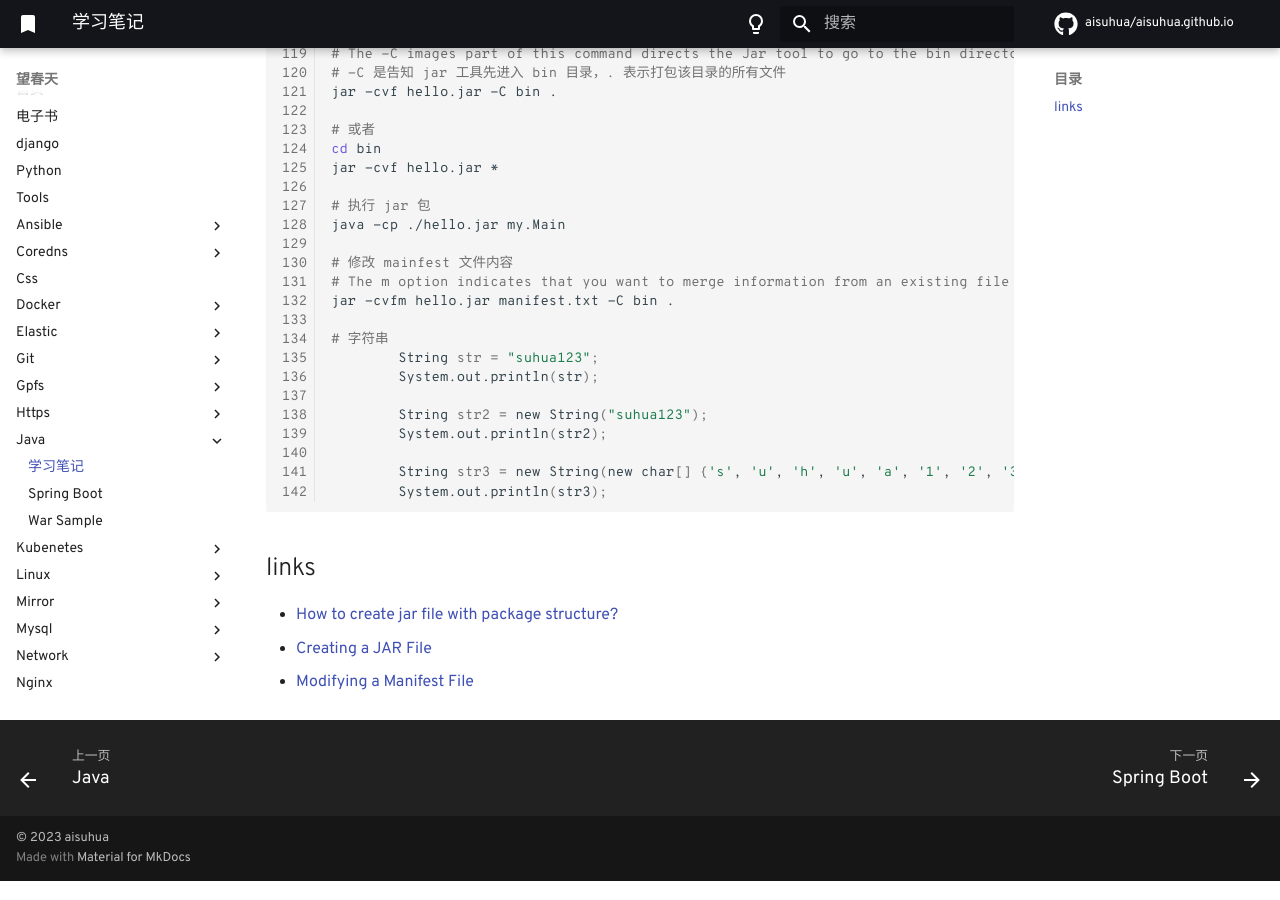
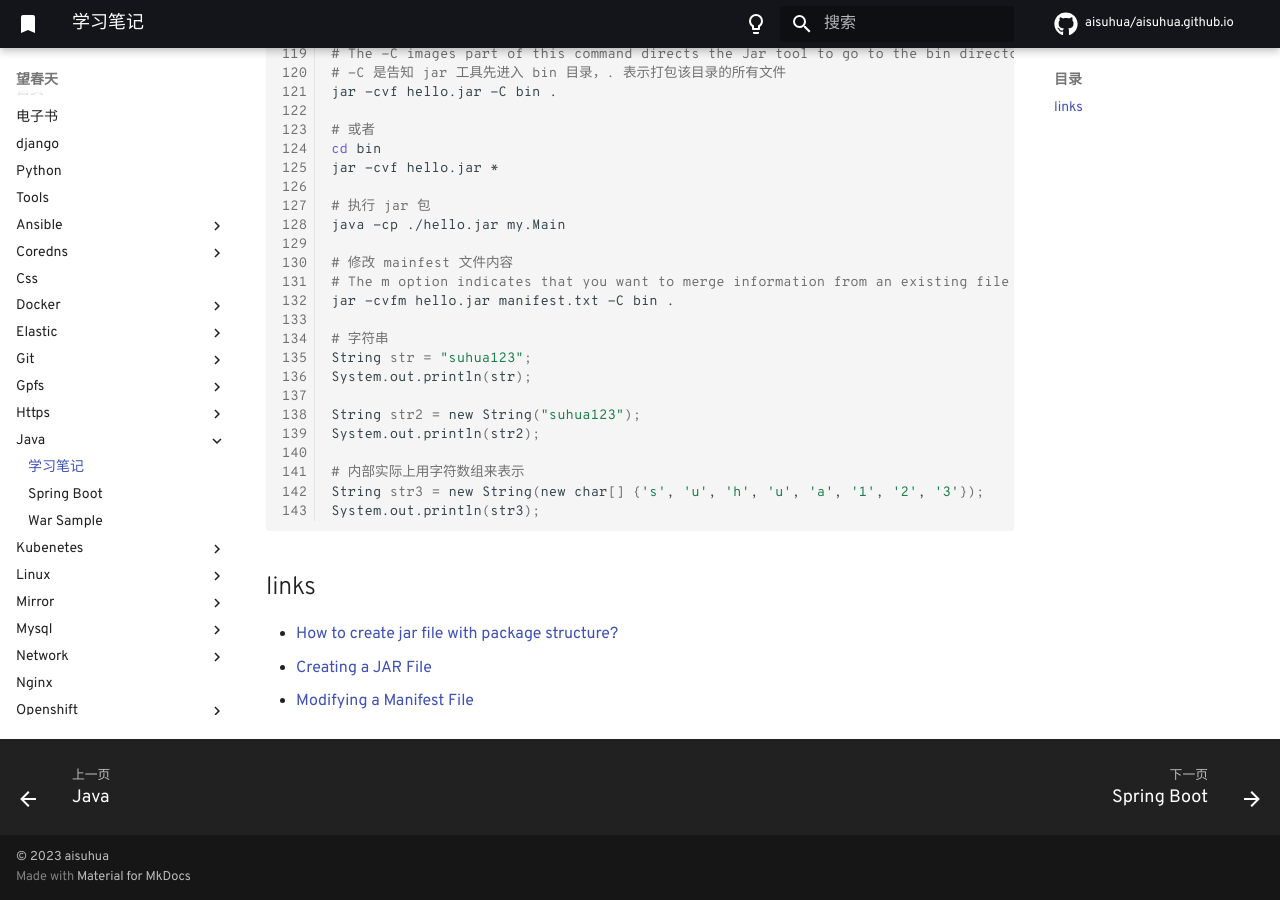
Before and after one commit to aisuhua/aisuhua.github.io, an MkDocs documentation site: the page built from docs/java/notes.md, in a window 1280 px wide and 900 px high, scrolled down 2391 px. Built offline with MkDocs 1.6.1 and Material for MkDocs 9.7.7, drawn with Linux system fonts in a browser that asks for light colours; comment, search, counter and statistics services are not loaded.

Commit message:
notes.md

````diff
--- a/docs/java/notes.md
+++ b/docs/java/notes.md
@@ -135,14 +135,15 @@
 jar -cvfm hello.jar manifest.txt -C bin .
 
 # 字符串
-        String str = "suhua123";
-        System.out.println(str);
+String str = "suhua123";
+System.out.println(str);
 
-        String str2 = new String("suhua123");
-        System.out.println(str2);
+String str2 = new String("suhua123");
+System.out.println(str2);
 
-        String str3 = new String(new char[] {'s', 'u', 'h', 'u', 'a', '1', '2', '3'});
-        System.out.println(str3);
+# 内部实际上用字符数组来表示
+String str3 = new String(new char[] {'s', 'u', 'h', 'u', 'a', '1', '2', '3'});
+System.out.println(str3);
 ```
 
 ## links
````
